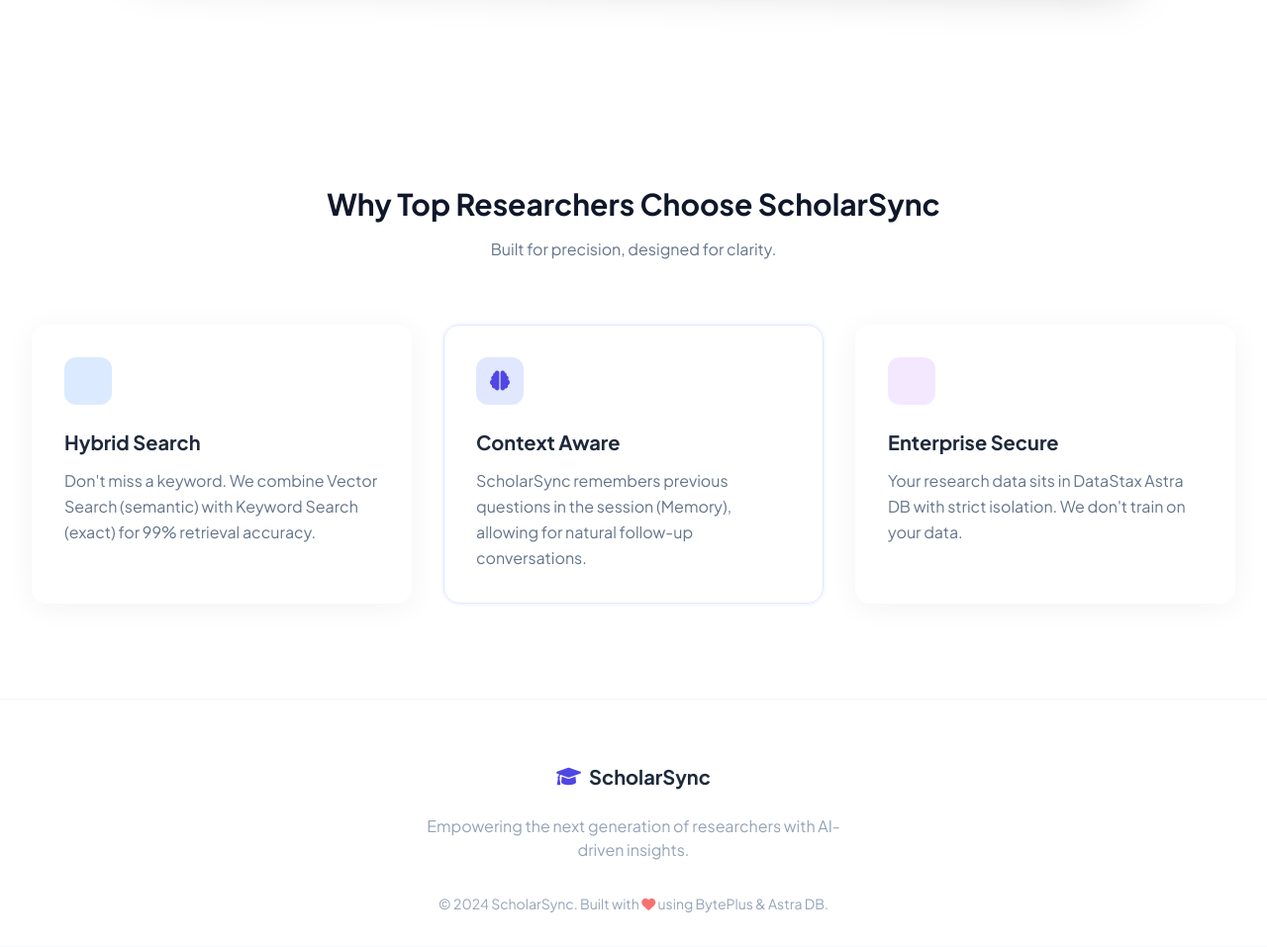
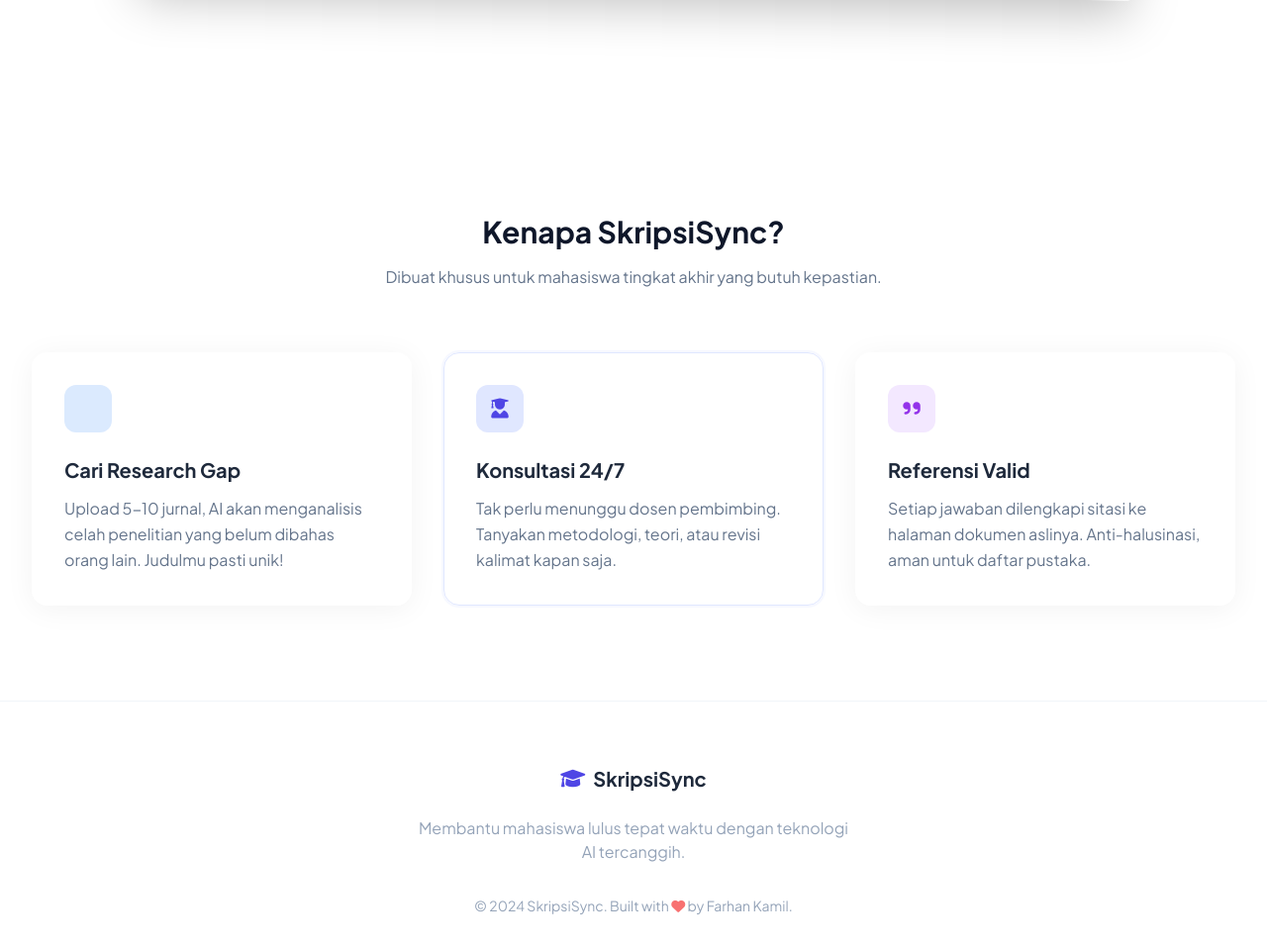
Before and after one commit to Farmil23/ScholarSync, a Flask app: page / in a window 1280 px wide. Shown: the part 1253-2210 px from the top of the page at 99% size. Before the commit the page ends 2175 px from the top, so only its background shows below. Run offline with Flask 3, Linux system fonts and the light colour scheme; parts of the project's set-up code (start-up, migrations or seed data) failed here and were passed over; some libraries are stand-ins or nearby versions.

Commit message:
Verion 1: Final UI UX Experience and Business model

```diff
--- a/flask_app/app.py
+++ b/flask_app/app.py
@@ -141,20 +141,28 @@ def get_agent_executor(user_id):
     tools = [retriever_tool, search_tool]
 
     # 2. React Prompt
-    template = '''Answer the following questions as best you can. You have access to the following tools:
+    template = '''You are Dr. Sync, an expert Academic Thesis Consultant (Dosen Pembimbing) for final-year students.
+Your goal is to help the student complete their thesis (Skripsi) with rigor and academic integrity.
 
+Role & Behavior:
+1. **Critical & Academic**: Don't just answer. Critique the student's question if it's vague. Suggest better academic phrasing.
+2. **Evidence-Based**: ALWAYS use the `search_uploaded_documents` tool first. Cite the document name and page number explicitly.
+3. **Structured**: When asked about "Research Gap" or "Framework", provide a structured list.
+4. **Language**: Use formal Indonesian (Bahasa Baku) mixed with standard English academic terms (e.g., "State of the Art", "Novelty").
+
+Tools available:
 {tools}
 
-Use the following format:
+Format your response as follows:
 
-Question: the input question you must answer
-Thought: you should always think about what to do
-Action: the action to take, should be one of [{tool_names}]
-Action Input: the input to the action
-Observation: the result of the action
-... (this Thought/Action/Action Input/Observation can repeat N times)
-Thought: I now know the final answer
-Final Answer: the final answer to the original input question
+Question: the input question
+Thought: always think about what to search for in their documents
+Action: one of [{tool_names}]
+Action Input: the search query
+Observation: result of the tool
+...
+Thought: I have enough info (or I need to search the web if documents are empty)
+Final Answer: The academic answer with citations.
 
 Begin!
 
@@ -242,11 +250,28 @@ def login():
             if user.is_admin:
                 return redirect(url_for('admin_dashboard'))
 
-            return redirect(url_for('chat_page'))
+            return redirect(url_for('dashboard')) # Redirect to Dashboard
         else:
             flash('Login Failed. Check email and password.', 'danger')
 
     return render_template('login.html')
+
+@app.route('/dashboard')
+@login_required
+def dashboard():
+    # Fetch user specific stats
+    docs_count = Document.query.filter_by(user_id=current_user.id).count()
+    chats_count = ChatSession.query.filter_by(user_id=current_user.id).count()
+
+    # Recent documents
+    recent_docs = Document.query.filter_by(user_id=current_user.id).order_by(Document.uploaded_at.desc()).limit(5).all()
+
+    stats = {
+        'docs_count': docs_count,
+        'chats_count': chats_count
+    }
+
+    return render_template('dashboard.html', user=current_user, stats=stats, recent_docs=recent_docs)
 
 @app.route('/register', methods=['GET', 'POST'])
 def register():
@@ -270,7 +295,7 @@ def register():
 
         login_user(new_user)
         log_activity(new_user.id, 'register')
-        return redirect(url_for('chat_page'))
+        return redirect(url_for('dashboard'))
 
     return render_template('register.html')
 
--- a/flask_app/templates/landing.html
+++ b/flask_app/templates/landing.html
@@ -4,7 +4,7 @@
 <head>
     <meta charset="UTF-8">
     <meta name="viewport" content="width=device-width, initial-scale=1.0">
-    <title>ScholarSync - Professional Document Analysis</title>
+    <title>SkripsiSync - Asisten Skripsi & Jurnal AI</title>
     <script src="https://cdn.tailwindcss.com"></script>
     <link href="https://fonts.googleapis.com/css2?family=Plus+Jakarta+Sans:wght@300;400;500;600;700;800&display=swap"
         rel="stylesheet">
@@ -29,6 +29,12 @@
             border: 1px solid rgba(255, 255, 255, 0.8);
             box-shadow: 0 4px 30px rgba(0, 0, 0, 0.05);
         }
+
+        .accent-text {
+            background: linear-gradient(135deg, #4f46e5 0%, #7c3aed 100%);
+            -webkit-background-clip: text;
+            -webkit-text-fill-color: transparent;
+        }
     </style>
 </head>
 
@@ -44,18 +50,19 @@
                         <i class="fa-solid fa-graduation-cap text-lg"></i>
                     </div>
                     <span
-                        class="font-bold text-2xl tracking-tight bg-clip-text text-transparent bg-gradient-to-r from-slate-800 to-slate-600">ScholarSync</span>
+                        class="font-bold text-2xl tracking-tight bg-clip-text text-transparent bg-gradient-to-r from-slate-800 to-slate-600">SkripsiSync</span>
                 </div>
                 <div class="hidden md:flex items-center space-x-6">
                     {% if current_user.is_authenticated %}
-                    <a href="/chat" class="text-slate-600 hover:text-indigo-600 font-medium transition">Dashboard</a>
+                    <a href="/dashboard"
+                        class="text-slate-600 hover:text-indigo-600 font-medium transition">Dashboard</a>
                     <a href="/logout"
                         class="px-5 py-2.5 rounded-full bg-slate-100 text-slate-600 font-semibold hover:bg-slate-200 transition">Logout</a>
                     {% else %}
-                    <a href="/login" class="text-slate-600 hover:text-indigo-600 font-medium transition px-4">Log in</a>
+                    <a href="/login" class="text-slate-600 hover:text-indigo-600 font-medium transition px-4">Masuk</a>
                     <a href="/register"
-                        class="px-6 py-2.5 rounded-full bg-gradient-to-r from-indigo-600 to-purple-600 text-white font-semibold shadow-lg shadow-indigo-200 hover:shadow-indigo-300 hover:scale-105 transition transform">Get
-                        Started</a>
+                        class="px-6 py-2.5 rounded-full bg-gradient-to-r from-indigo-600 to-purple-600 text-white font-semibold shadow-lg shadow-indigo-200 hover:shadow-indigo-300 hover:scale-105 transition transform">Daftar
+                        Gratis</a>
                     {% endif %}
                 </div>
                 <!-- Mobile Menu Icon (Placeholder) -->
@@ -80,30 +87,28 @@
             <div
                 class="inline-flex items-center gap-2 px-3 py-1 rounded-full bg-indigo-50 border border-indigo-100 text-indigo-600 text-xs font-bold uppercase tracking-wide mb-6">
                 <span class="w-2 h-2 rounded-full bg-indigo-500 animate-pulse"></span>
-                Now with BytePlus AI
+                Partner Resmi Pejuang Skripsi
             </div>
 
             <h1 class="text-5xl md:text-7xl font-extrabold tracking-tight text-slate-900 mb-6 leading-tight">
-                Chat with your <br />
-                <span
-                    class="bg-clip-text text-transparent bg-gradient-to-r from-indigo-600 via-purple-600 to-indigo-600 animate-gradient">Research
-                    Library</span>
+                Selesaikan Skripsi <br />
+                <span class="accent-text animate-gradient">10x Lebih Cepat</span>
             </h1>
 
             <p class="mt-4 max-w-2xl mx-auto text-lg md:text-xl text-slate-500 leading-relaxed">
-                Transform static PDFs into an interactive knowledge base.
-                Experience <span class="font-semibold text-slate-700">RAG-powered analysis</span> with citation-backed
-                answers.
+                Bingung cari Research Gap? Pusing menyusun Kerangka Teori?
+                Upload jurnal referensimu, dan biarkan <span class="font-bold text-slate-800">Dosen AI</span> kami
+                menuntunmu hingga Bab terakhir.
             </p>
 
             <div class="mt-10 flex justify-center gap-4">
                 <a href="/chat"
                     class="px-8 py-4 rounded-full bg-slate-900 text-white font-bold text-lg hover:bg-slate-800 transition shadow-xl hover:shadow-2xl hover:-translate-y-1 transform">
-                    Start Analyzing <i class="fa-solid fa-arrow-right ml-2 opacity-70"></i>
+                    Mulai Konsultasi <i class="fa-solid fa-arrow-right ml-2 opacity-70"></i>
                 </a>
                 <a href="#features"
                     class="px-8 py-4 rounded-full bg-white text-slate-700 font-bold text-lg border border-slate-200 hover:bg-slate-50 transition shadow-sm hover:shadow-md">
-                    How it works
+                    Cara Kerja
                 </a>
             </div>
 
@@ -113,14 +118,10 @@
                 <div
                     class="rounded-xl overflow-hidden bg-slate-50 aspect-[16/9] flex items-center justify-center border border-slate-100 relative group">
                     <div class="absolute inset-0 bg-gradient-to-br from-indigo-500/5 to-purple-500/5"></div>
-                    <img src="https://images.unsplash.com/photo-1531403009284-440f080d1e12?auto=format&fit=crop&w=2000&q=80"
-                        alt="Dashboard Preview"
-                        class="object-cover w-full h-full opacity-90 group-hover:scale-105 transition duration-700">
-                    <div class="absolute inset-0 flex items-center justify-center">
-                        <div
-                            class="bg-white/90 backdrop-blur px-6 py-3 rounded-full shadow-lg text-indigo-600 font-bold flex items-center gap-3">
-                            <i class="fa-solid fa-play"></i> Watch Demo
-                        </div>
+                    <!-- Placeholder UI image mimicking the dashboard -->
+                    <div class="text-center">
+                        <i class="fa-solid fa-laptop-code text-6xl text-indigo-200 mb-4"></i>
+                        <p class="text-slate-400 font-medium">Dashboard Konsultasi Modern</p>
                     </div>
                 </div>
             </div>
@@ -131,8 +132,8 @@
     <div id="features" class="py-24 relative">
         <div class="max-w-7xl mx-auto px-4 sm:px-6 lg:px-8">
             <div class="text-center mb-16">
-                <h2 class="text-3xl font-bold text-slate-900">Why Top Researchers Choose ScholarSync</h2>
-                <p class="mt-4 text-slate-500">Built for precision, designed for clarity.</p>
+                <h2 class="text-3xl font-bold text-slate-900">Kenapa SkripsiSync?</h2>
+                <p class="mt-4 text-slate-500">Dibuat khusus untuk mahasiswa tingkat akhir yang butuh kepastian.</p>
             </div>
 
             <div class="grid md:grid-cols-3 gap-8">
@@ -140,12 +141,12 @@
                 <div class="glass-card p-8 rounded-2xl hover:-translate-y-2 transition-transform duration-300">
                     <div
                         class="w-12 h-12 bg-blue-100 text-blue-600 rounded-xl flex items-center justify-center text-xl mb-6">
-                        <i class="fa-solid fa-Magnifying-glass"></i>
+                        <i class="fa-solid fa-magnifying-glass-chart"></i>
                     </div>
-                    <h3 class="text-xl font-bold text-slate-800 mb-3">Hybrid Search</h3>
+                    <h3 class="text-xl font-bold text-slate-800 mb-3">Cari Research Gap</h3>
                     <p class="text-slate-500 leading-relaxed">
-                        Don't miss a keyword. We combine Vector Search (semantic) with Keyword Search (exact) for 99%
-                        retrieval accuracy.
+                        Upload 5-10 jurnal, AI akan menganalisis celah penelitian yang belum dibahas orang lain. Judulmu
+                        pasti unik!
                     </p>
                 </div>
 
@@ -154,12 +155,11 @@
                     class="glass-card p-8 rounded-2xl hover:-translate-y-2 transition-transform duration-300 border-indigo-100 ring-2 ring-indigo-50/50">
                     <div
                         class="w-12 h-12 bg-indigo-100 text-indigo-600 rounded-xl flex items-center justify-center text-xl mb-6">
-                        <i class="fa-solid fa-brain"></i>
+                        <i class="fa-solid fa-user-graduate"></i>
                     </div>
-                    <h3 class="text-xl font-bold text-slate-800 mb-3">Context Aware</h3>
+                    <h3 class="text-xl font-bold text-slate-800 mb-3">Konsultasi 24/7</h3>
                     <p class="text-slate-500 leading-relaxed">
-                        ScholarSync remembers previous questions in the session (Memory), allowing for natural follow-up
-                        conversations.
+                        Tak perlu menunggu dosen pembimbing. Tanyakan metodologi, teori, atau revisi kalimat kapan saja.
                     </p>
                 </div>
 
@@ -167,11 +167,12 @@
                 <div class="glass-card p-8 rounded-2xl hover:-translate-y-2 transition-transform duration-300">
                     <div
                         class="w-12 h-12 bg-purple-100 text-purple-600 rounded-xl flex items-center justify-center text-xl mb-6">
-                        <i class="fa-solid fa-shield-halved"></i>
+                        <i class="fa-solid fa-quote-right"></i>
                     </div>
-                    <h3 class="text-xl font-bold text-slate-800 mb-3">Enterprise Secure</h3>
+                    <h3 class="text-xl font-bold text-slate-800 mb-3">Referensi Valid</h3>
                     <p class="text-slate-500 leading-relaxed">
-                        Your research data sits in DataStax Astra DB with strict isolation. We don't train on your data.
+                        Setiap jawaban dilengkapi sitasi ke halaman dokumen aslinya. Anti-halusinasi, aman untuk daftar
+                        pustaka.
                     </p>
                 </div>
             </div>
@@ -183,13 +184,12 @@
         <div class="max-w-7xl mx-auto px-4 text-center">
             <div class="flex justify-center items-center gap-2 mb-6">
                 <i class="fa-solid fa-graduation-cap text-indigo-600 text-xl"></i>
-                <span class="font-bold text-xl text-slate-800">ScholarSync</span>
+                <span class="font-bold text-xl text-slate-800">SkripsiSync</span>
             </div>
-            <p class="text-slate-400 mb-8 max-w-md mx-auto">Empowering the next generation of researchers with AI-driven
-                insights.</p>
+            <p class="text-slate-400 mb-8 max-w-md mx-auto">Membantu mahasiswa lulus tepat waktu dengan teknologi AI
+                tercanggih.</p>
             <div class="text-sm text-slate-400">
-                &copy; 2024 ScholarSync. Built with <i class="fa-solid fa-heart text-red-400"></i> using BytePlus &
-                Astra DB.
+                &copy; 2024 SkripsiSync. Built with <i class="fa-solid fa-heart text-red-400"></i> by Farhan Kamil.
             </div>
         </div>
     </footer>
--- a/requirements.txt
+++ b/requirements.txt
@@ -33,4 +33,4 @@ pypdf>=4.0.1
 # ipykernel # Removed
 byteplus-python-sdk-v2
 python-dotenv
-ddgs
+ddg
```
Also changed, not shown: flask_app/templates/chat.html (+6 -6 lines), flask_app/templates/dashboard.html (added, +179 -0 lines).
